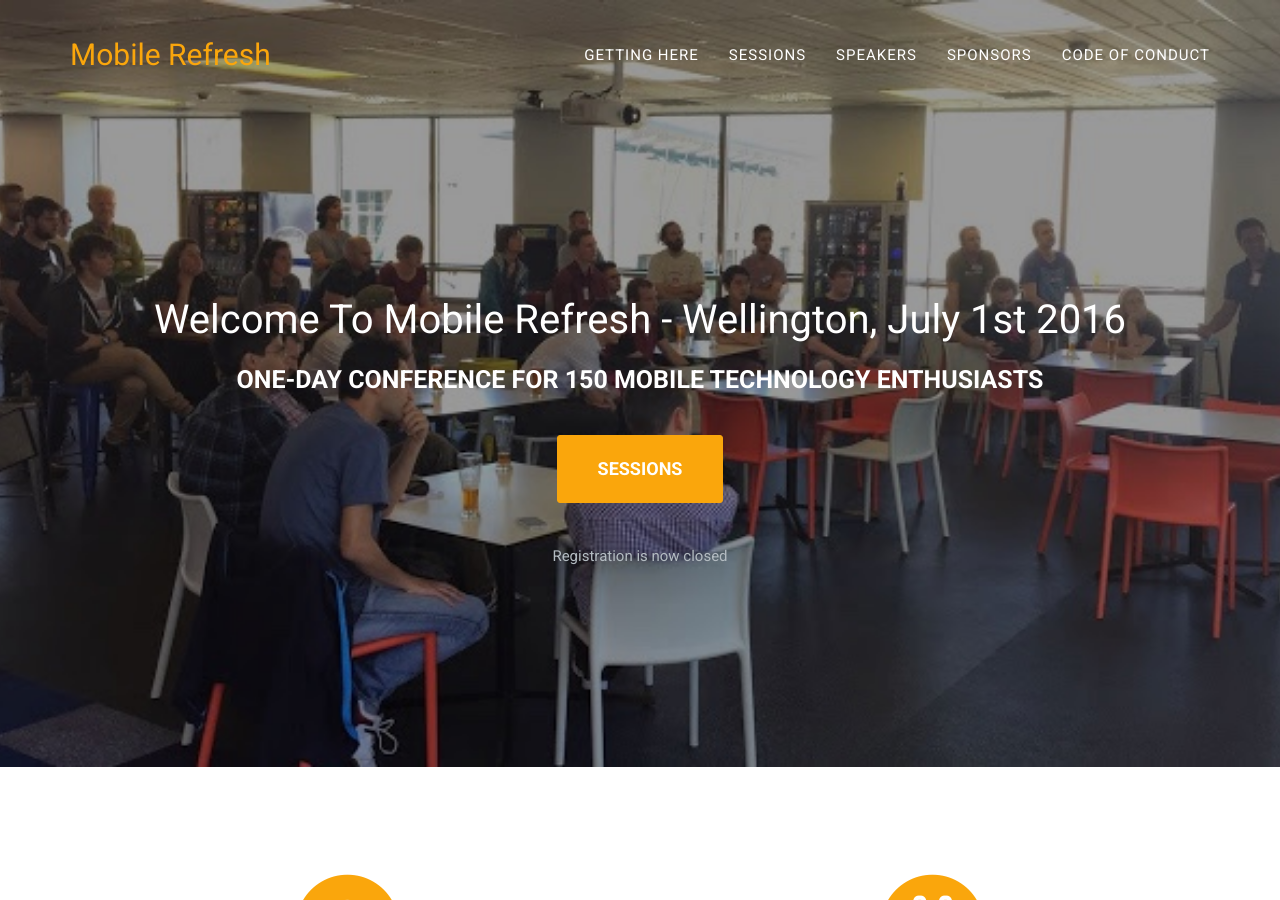
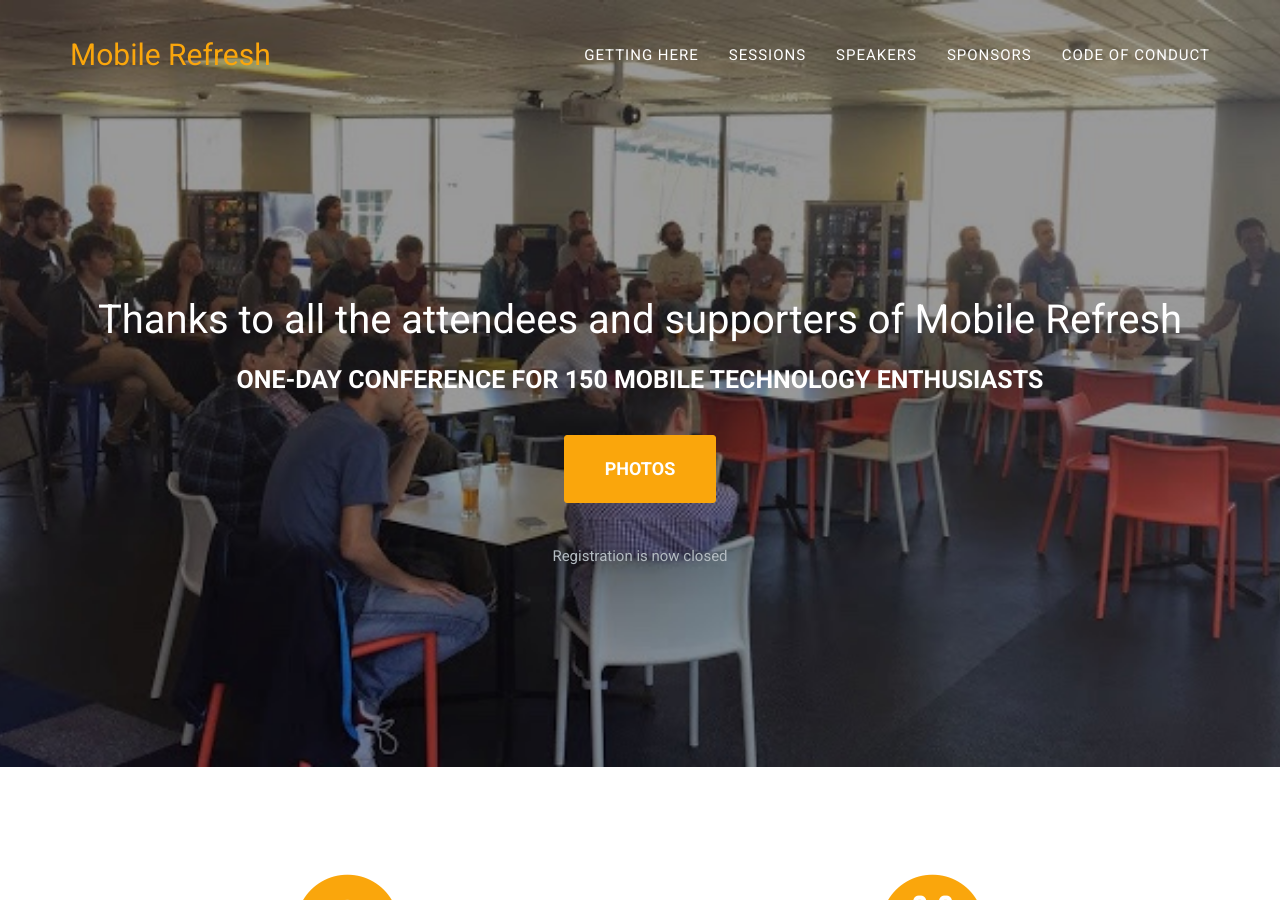
Before and after one commit to MostafaGazar/MostafaGazar.github.io, a Jekyll site: the page built from index.html, in a window 1280 px wide and 900 px high. Built offline with Jekyll 4.4.1, drawn with Linux system fonts in a browser that asks for light colours; some web fonts are replaced.

Commit message:
One final update!

```diff
--- a/_includes/header.html
+++ b/_includes/header.html
@@ -48,10 +48,10 @@
     <header>
         <div class="container">
             <div class="intro-text">
-                <div class="intro-lead-in">Welcome To Mobile Refresh - Wellington, July 1st 2016</div>
+                <div class="intro-lead-in">Thanks to all the attendees and supporters of Mobile Refresh</div>
                 <div class="intro-heading">One-day conference for 150 mobile technology enthusiasts</div>
                 <!-- <a href="https://mobile-refresh-2016.lilregie.com/" target="_blank" class="page-scroll btn btn-xl">Register</a> -->
-                <a href="#sessions" class="page-scroll btn btn-xl">Sessions</a>
+                <a href="http://on.gdg.nz/MRW2016" target="_blank" class="page-scroll btn btn-xl">Photos</a>
 
                 <div class="section-subheading text-muted"><br/><br/>Registration is now closed</div>
             </div>
```
Also changed, not shown: 1 other file.
